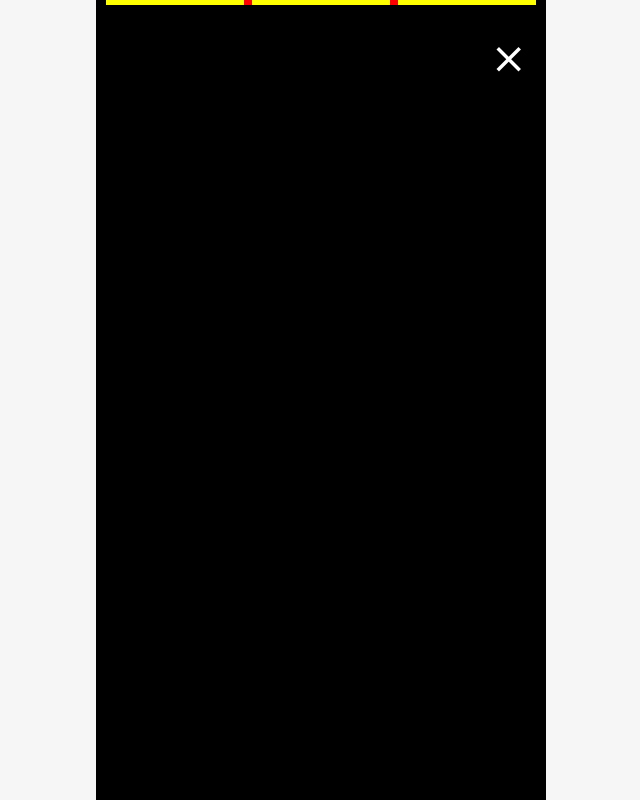
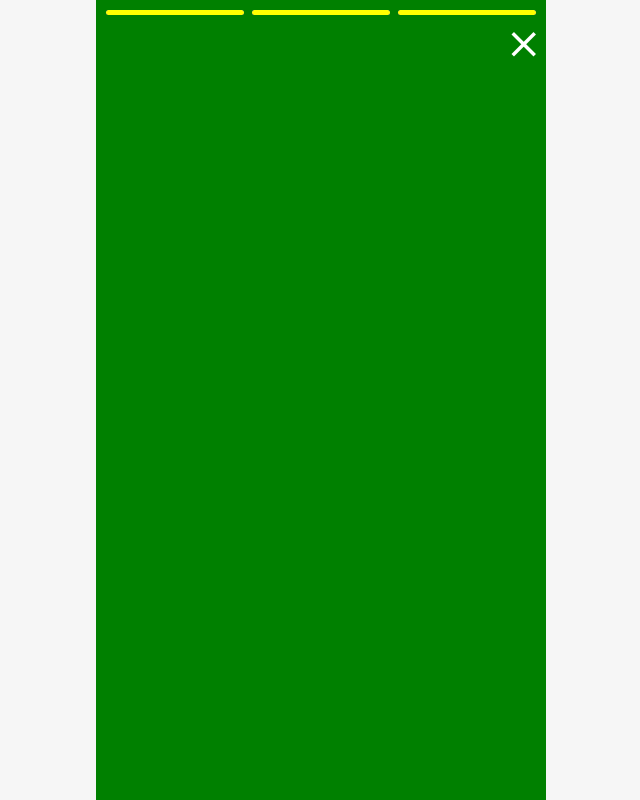
Before and after one commit to Schwabinger-Exzellenzcluster/instasights, an Angular app in the folder frontend/: page /stories/1/1 in a window 1280 px wide. Shown: the whole page, without its empty margins (319-959 px from the left). Built offline with nearby package versions, Linux system fonts and the light colour scheme.

Commit message:
Improve StoryViewer structure

```diff
--- a/frontend/src/app/services/unsplash/unsplash.service.ts
+++ b/frontend/src/app/services/unsplash/unsplash.service.ts
@@ -1,6 +1,5 @@
-import { HttpClient, HttpParams } from '@angular/common/http';
+import { HttpClient } from '@angular/common/http';
 import { Injectable } from '@angular/core';
-import { Observable } from 'rxjs';
 
 
 @Injectable({
--- a/frontend/src/app/shared/story-viewer/story-viewer.component.html
+++ b/frontend/src/app/shared/story-viewer/story-viewer.component.html
@@ -1,8 +1,11 @@
 <div class="story-viewer">
-    <div class="timeline">
-        <div class="timeline-item" *ngFor="let item of story; let i = index" [style.width]="'calc(' + (100/story.length).toString() + '% - 5px)'">
-            <div class="timeline-item active" *ngIf="i <= activeStoryItem"></div>
+    <div class="overlay">
+        <div class="timeline">
+            <div class="timeline-item" *ngFor="let item of story; let i = index" [style.width]="'calc(' + (100/story.length).toString() + '% - 5px)'">
+                <div class="timeline-item active" *ngIf="i <= activeStoryItem"></div>
+            </div>
         </div>
+        <i class="icon ion-md-close" [routerLink]="''"></i>
     </div>
-    <i class="icon ion-md-close" [routerLink]="''"></i>
+    <div class="content"></div>
 </div>
--- a/frontend/src/app/shared/story-viewer/story-viewer.component.scss
+++ b/frontend/src/app/shared/story-viewer/story-viewer.component.scss
@@ -6,12 +6,13 @@
     .timeline {
         height: 5px;
         width: calc(100% - 20px);
-        background-color: red;
         margin: 0px 10px;
+        margin-top: 10px;
         display: flex;
         flex-direction: row;
         justify-content: space-between;
         .timeline-item {
+            border-radius: 5px;
             height: 100%;
             width: 50px;
             background-color: blue;
@@ -26,7 +27,22 @@
         font-size: 42px;
         cursor: pointer;
         float: right;
-        margin: 25px;
+        margin-right: 10px;
+    }
+    .content, .overlay {
+        height: 100vh;
+        aspect-ratio: 9/16;
+        position: absolute;
+        top: 0px;
+    }
+
+    .content {
+        background-color: green;
+        z-index: 0;;
+    }
+
+    .overlay {
+        z-index: 1;
     }
 }
 
--- a/frontend/src/app/shared/story-viewer/story-viewer.component.ts
+++ b/frontend/src/app/shared/story-viewer/story-viewer.component.ts
@@ -16,12 +16,10 @@ export class StoryViewerComponent implements OnInit {
     duration: 2
   }, {
     id: "xc-lknv",
-    duration: 1,
-    tts_text: "Story text"
+    duration: 1
   }, {
     id: "cmh",
-    duration: 1,
-    tts_text: "Ende"
+    duration: 1
   }];
 
   public activeStoryItem: number = 0;
```
